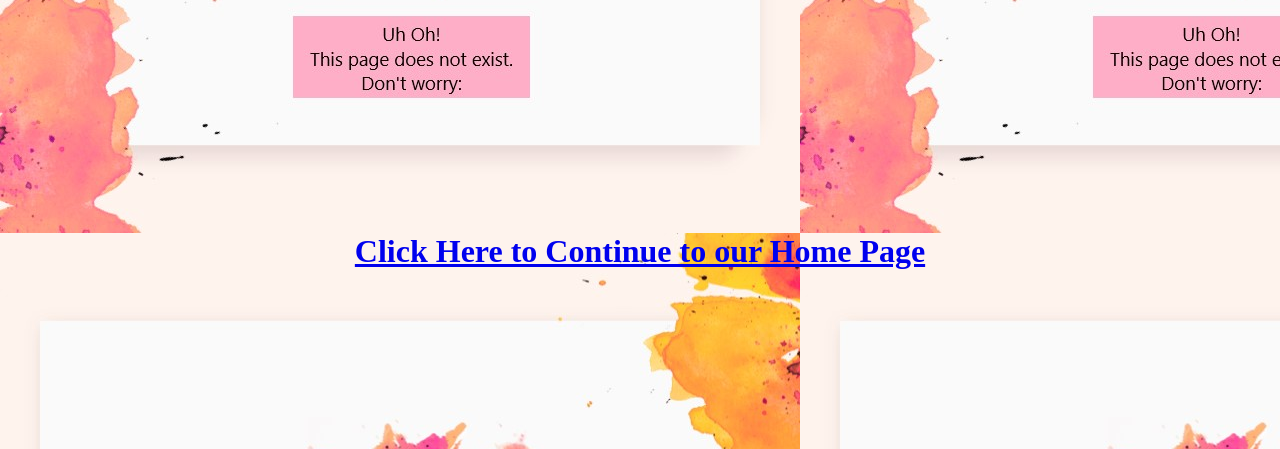
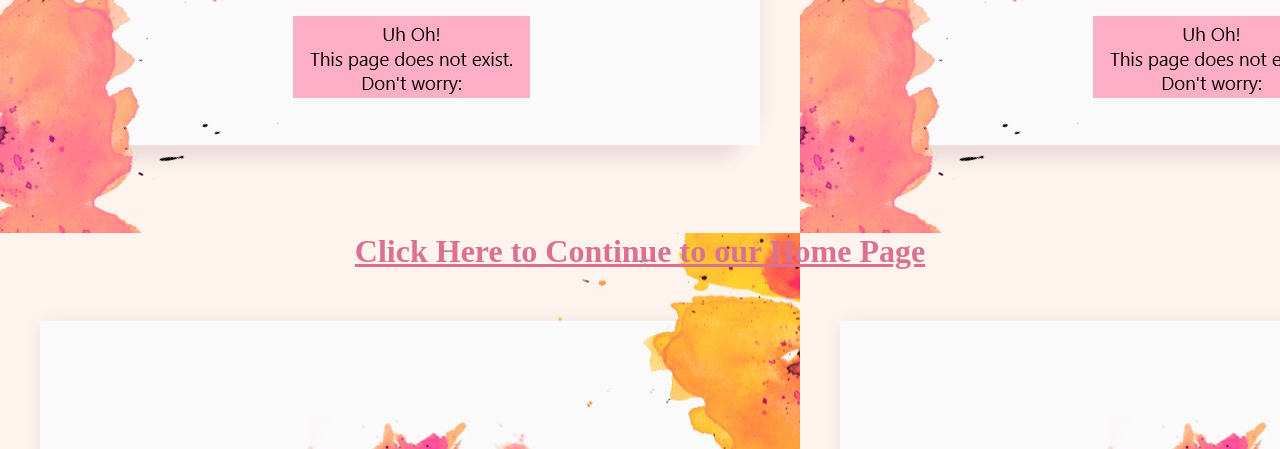
Before and after one commit to Raivis80/colour-connector, a Django app: template templates/404.html in a window 1280 px wide. Shown: the part 367-816 px from the top of the page. Run offline with Django 3.2, Linux system fonts and the light colour scheme; the template is opened without the code that fills it, so the values that code supplies are empty.

Commit message:
Change 404 link text to pink

```diff
--- a/templates/404.html
+++ b/templates/404.html
@@ -28,6 +28,10 @@
         margin-bottom: 150px;
     }
 
+    .main a {
+        color: palevioletred;
+    }
+
     </style>
 
 </head>
```
